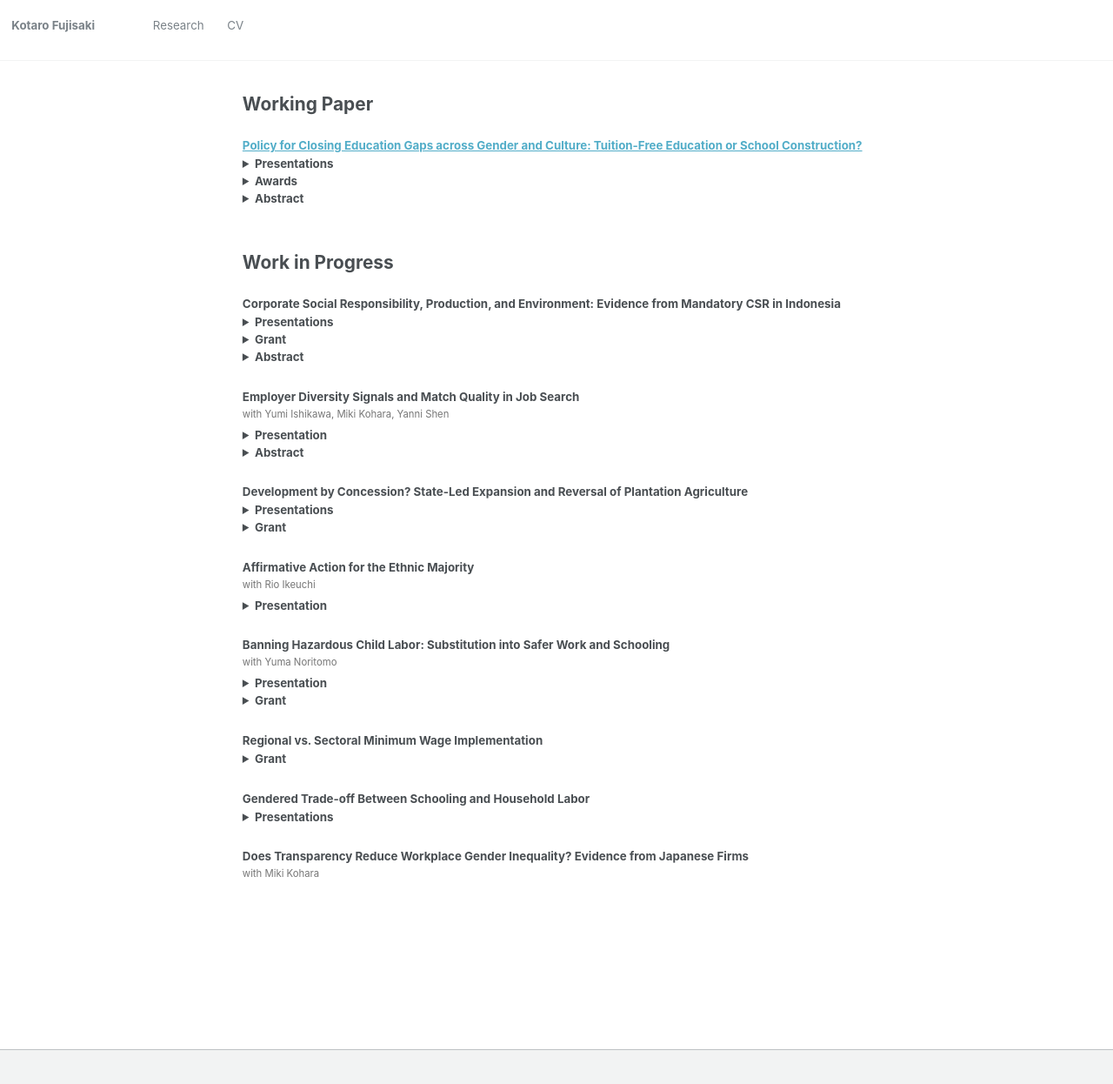
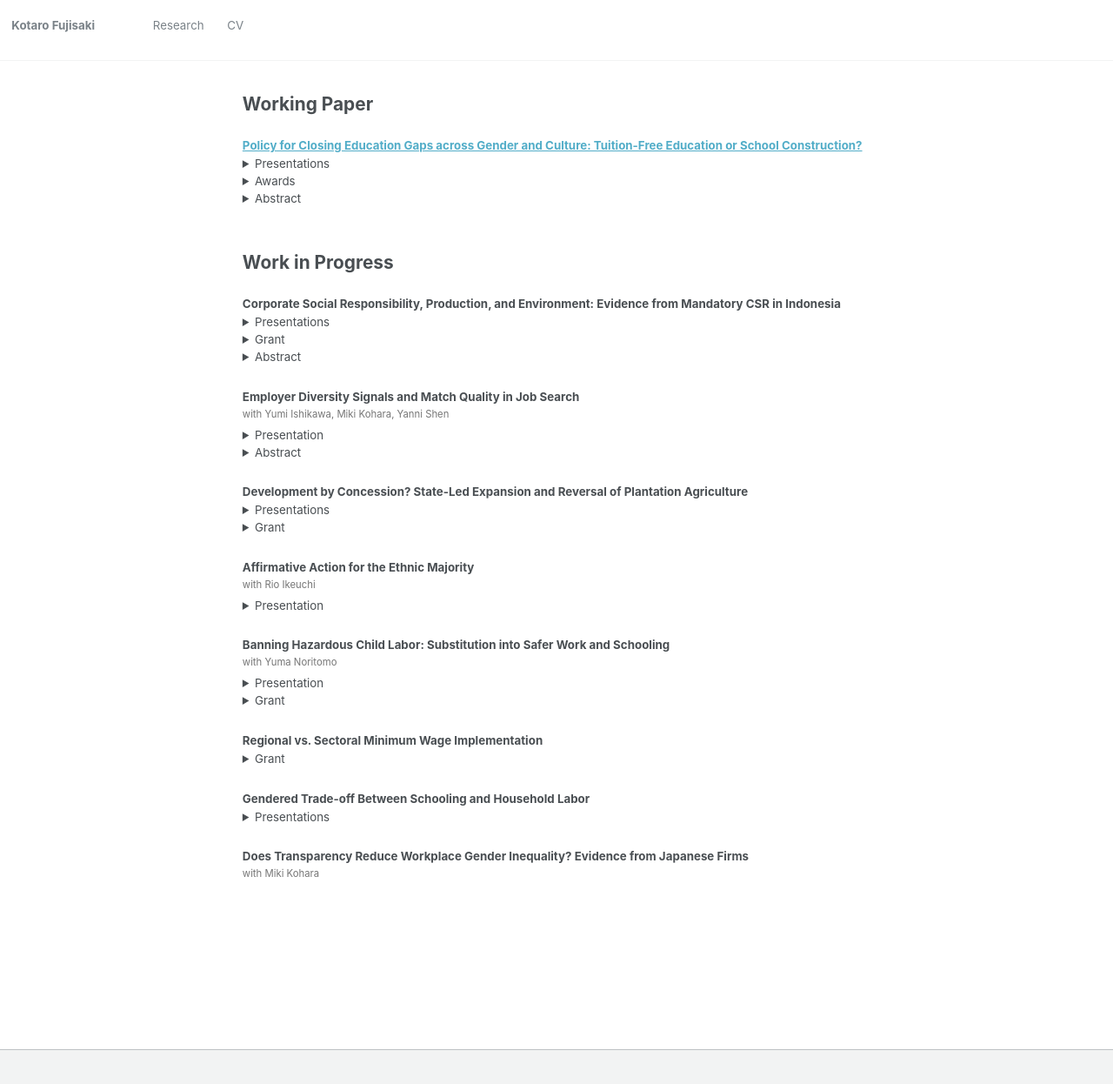
Before and after one commit to Kotaro-Fujisaki/kotaro-fujisaki.github.io, a Jekyll site: the page built from _pages/publications.md, in a window 1280 px wide and 1260 px high. Shown: the top 1246 px of the window at 87% size. Built offline with Jekyll 4.4.1, drawn with Linux system fonts in a browser that asks for light colours.

```diff
--- a/_pages/publications.md
+++ b/_pages/publications.md
@@ -35,18 +35,18 @@ author_profile: false
 ### <a href="https://kotaro-fujisaki.github.io/files/PfCEG_20260103.pdf" target="_blank" rel="noopener">Policy for Closing Education Gaps across Gender and Culture: Tuition-Free Education or School Construction?</a>
 
 <details class="abstract">
-  <summary><strong>Presentations</strong></summary>
+  <summary>Presentations</summary>
   <p>RES PhD Conference; Stockholm U; PSE-CEPR Policy Forum; UCL-Stone Research Day; U Osaka; Kobe U; U Luxembourg, Workshop of Gender and Economics; ISER, U Osaka; HKUST, Asian Economic Development Conference</p>
 </details>
 
 <details class="abstract">
-  <summary><strong>Awards</strong></summary>
+  <summary>Awards</summary>
   <p><a href="https://www.iser.osaka-u.ac.jp/en/events/moriguchi/past-winners" target="_blank" rel="noopener">Moriguchi Prize Runner-up</a>, U Osaka ISER, Japan, 2025; <a href="https://www.rieb.kobe-u.ac.jp/edu-society/kanematsu_prize/prize_thesis.html" target="_blank" rel="noopener">Kanematsu Prize</a>, Kobe U, Japan, 2025</p>
 </details>
 <!---* Citation: Fujisaki, K. (2025) “Policy for Closing Education Gaps across Gender and Culture: Tuition-Free Education or School Construction?”, RIEB Discussion Paper Series No.2025-16 <a href="https://www.rieb.kobe-u.ac.jp/academic/ra/dp/English/dp2025-16.html" target="_blank" rel="noopener" class="btn" style="margin-left:6px;padding:2px 8px;border:1px solid #ccc;border-radius:4px;text-decoration:none;display:inline-block;line-height:1.2;">DP</a>-->
 
 <details class="abstract">
-  <summary><strong>Abstract</strong></summary>
+  <summary>Abstract</summary>
 
   Education policies commonly fall into two categories: cost/demand-side and supply-side interventions. This paper examines which approach more effectively serves underrepresented groups, taking local culture into account. Using a regression discontinuity design, it shows that Indonesia’s Free Primary Education (FPE) program, which abolished primary school tuition fees in 1977–1978, improved previously low female educational attainment. These educational gains also reduced child marriage and raised future earnings. Unlike the concurrent school construction program, FPE was equally effective across communities, irrespective of whether bride price is practiced. Absent institutions raising demand for girls' schooling, tuition removal can be more effective in promoting female education than supply-side interventions, thereby reducing gender gaps across cultural contexts.
 
@@ -58,17 +58,17 @@ author_profile: false
 ### Corporate Social Responsibility, Production, and Environment: Evidence from Mandatory CSR in Indonesia
 
 <details class="abstract">
-  <summary><strong>Presentations</strong></summary>
+  <summary>Presentations</summary>
   <p>U Osaka; UCL; IDE-JETRO, JSIE Next Generation Workshop; Hitotsubashi U, Young JADE Conference; INSEAD, SIOE Conference</p>
 </details>
 
 <details class="abstract">
-  <summary><strong>Grant</strong></summary>
+  <summary>Grant</summary>
   <p>Approx. 5,000 GBP, Mishima Kaiun Memorial Foundation, Japan, 2024-25</p>
 </details>
 
 <details class="abstract">
-  <summary><strong>Abstract</strong></summary>
+  <summary>Abstract</summary>
 
   Corporate social responsibility (CSR) integrates social, environmental, and ethical values into business practices. This paper studies its effects on firms’ production, profits, and environmental outcomes. To address endogeneity in CSR adoption, I exploit Indonesia’s mandate requiring CSR implementation among limited-liability firms in natural-resource-related industries. Treated firms expanded CSR and environmental information disclosure, consistent with the policy’s environmental preservation aim. A triple-difference design shows that treated firms improved environmental performance ratings and reduced carbon emissions by decreasing coal use and substituting toward LPG. The fuel shift involved expenditure reallocation but did not affect profits, output, revenue, or total expenses. Effects are larger for firms with stronger community-based relational incentives, particularly middle-aged firms sourcing capital domestically and privately. Satellite imagery and village-firm matched data indicate reduced local PM2.5 concentrations and fewer reported pollution incidents around treated firms. Legal CSR requirements can act as environmental regulation when firms are embedded in local networks that provide additional CSR incentives.
 
@@ -79,12 +79,12 @@ with Yumi Ishikawa, Miki Kohara, Yanni Shen
 {: .coauthors}
 
 <details class="abstract">
-  <summary><strong>Presentation</strong></summary>
+  <summary>Presentation</summary>
   <p>UCL</p>
 </details>
 
 <details class="abstract">
-  <summary><strong>Abstract</strong></summary>
+  <summary>Abstract</summary>
 
   How does information about workplace diversity shape job application decisions and employer-employee match quality? We study this question using data from an international job fair where university students from Southeast Asia meet Japanese recruiting firms. Firms providing more information about workplace diversity in their presentations and brochures attract greater application interest. We construct a unique measure of match quality across firm-student pairs, including unrealized matches, and show that the effects of diversity information are stronger for higher-quality potential matches, where skill demand and supply are better aligned. These effects are driven by female job seekers, who display greater interest in diversity information, interpret it as a signal of better promotion prospects and a more productive workplace, and exhibit higher willingness to pay for gender-diverse workplaces. Diversity operated as a non-pay amenity valued particularly by women and enhanced match quality by altering applicant pool composition in our context.
 
@@ -93,12 +93,12 @@ with Yumi Ishikawa, Miki Kohara, Yanni Shen
 ### Development by Concession? State-Led Expansion and Reversal of Plantation Agriculture
 
 <details class="abstract">
-  <summary><strong>Presentations</strong></summary>
+  <summary>Presentations</summary>
   <p>SSE, Sweden (19 October, 2026); <a href="https://sites.google.com/view/gripsseminar/" target="_blank" rel="noopener">GRIPS</a>, Japan (20 January, 2027)</p>
 </details>
 
 <details class="abstract">
-  <summary><strong>Grant</strong></summary>
+  <summary>Grant</summary>
   <p>Approx. 2,000 GBP, ESPEC Foundation, Japan, 2026-27</p>
 </details>
 
@@ -107,7 +107,7 @@ with Rio Ikeuchi
 {: .coauthors}
 
 <details class="abstract">
-  <summary><strong>Presentation</strong></summary>
+  <summary>Presentation</summary>
   <p><a href="https://rse.anu.edu.au/events/asian-perspective-seminar-kotaro-fujisaki-university-college-london" target="_blank" rel="noopener">ANU</a>, Australia (10 September, 2026)</p>
 </details>
 
@@ -116,26 +116,26 @@ with Yuma Noritomo
 {: .coauthors}
 
 <details class="abstract">
-  <summary><strong>Presentation</strong></summary>
+  <summary>Presentation</summary>
   <p>Hitotsubashi U</p>
 </details>
 
 <details class="abstract">
-  <summary><strong>Grant</strong></summary>
+  <summary>Grant</summary>
   <p>Approx. 3,000 GBP, Labor Research Center, Japan, 2025-26</p>
 </details>
 
 ### Regional vs. Sectoral Minimum Wage Implementation
 
 <details class="abstract">
-  <summary><strong>Grant</strong></summary>
+  <summary>Grant</summary>
   <p>Approx. 1,500 GBP, KIER Foundation, Kyoto University, Japan, 2025-26</p>
 </details>
 
 ### Gendered Trade-off Between Schooling and Household Labor
 
 <details class="abstract">
-  <summary><strong>Presentations</strong></summary>
+  <summary>Presentations</summary>
   <p>AASLE Bangkok; UCL, Stone Centre Conference on Education and Inequality</p>
 </details>
 
```
